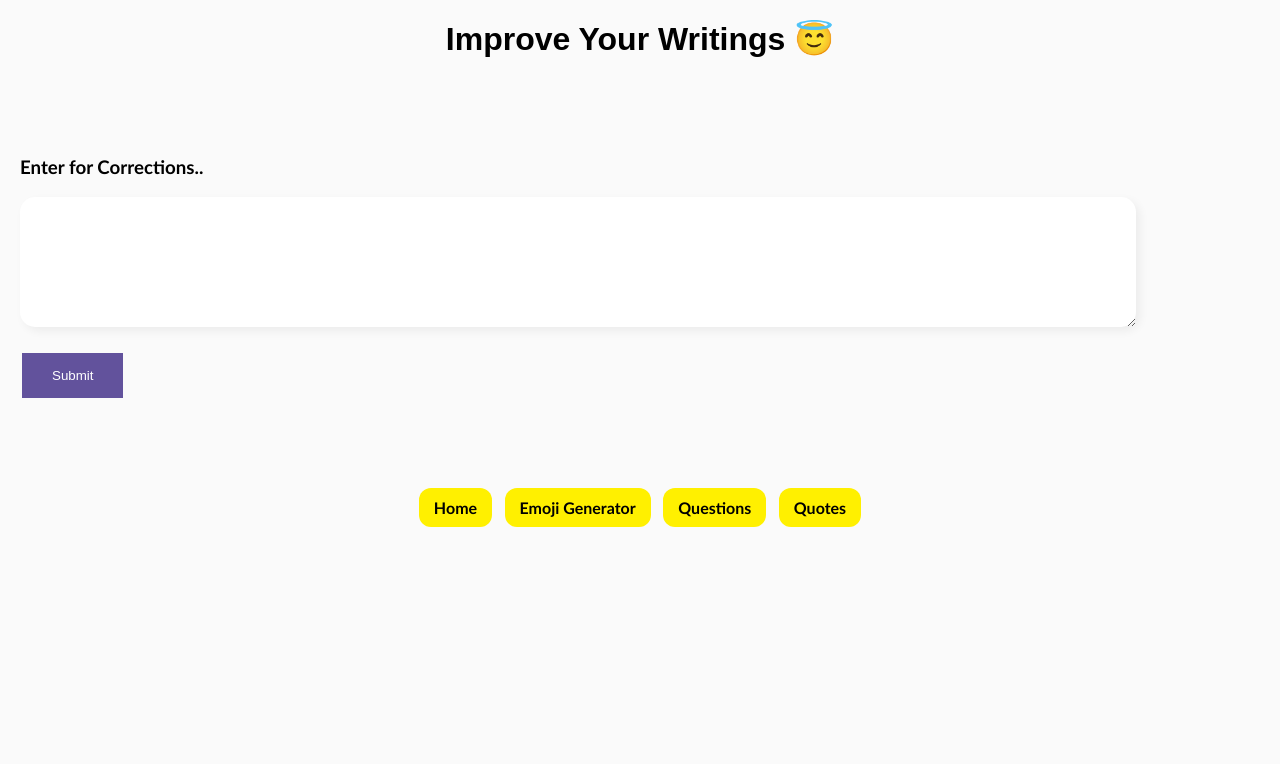
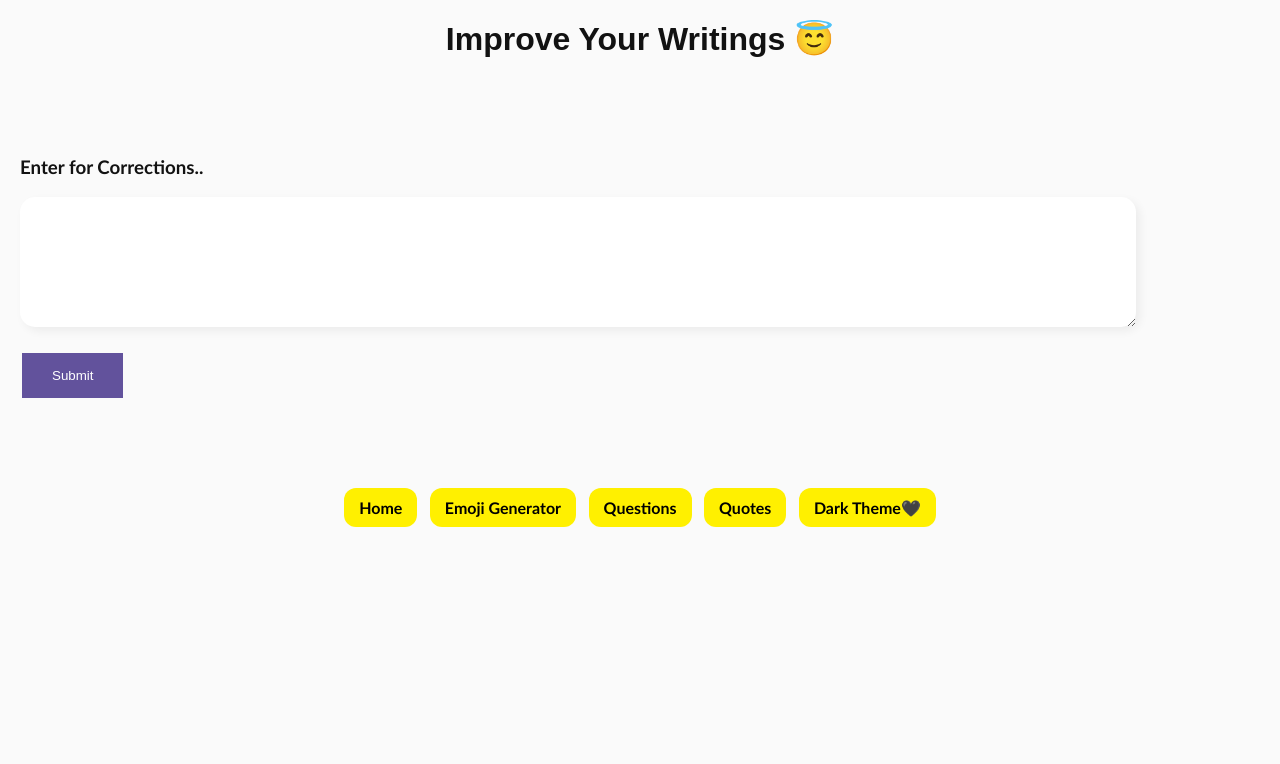
Before and after one commit to Mukesh23012000/Den, a Django app: template templates/gc.html in a window 1280 px wide. Shown: the top 764 px of the page. Run offline with Django 4.2, Linux system fonts and the light colour scheme; the template is opened without the code that fills it, so the values that code supplies are empty; some web fonts are replaced.

Commit message:
Update gc.html

```diff
--- a/templates/gc.html
+++ b/templates/gc.html
@@ -4,6 +4,21 @@
 		<link rel="stylesheet" href="https://fonts.googleapis.com/css?family=Sofia">
 		{% load static %}
 		<style>
+			{% if dark %}
+            			body{
+                			background-color:#121212;
+					color: #fafafa;
+           			    }
+				textarea{
+					background-color:#F5F5DC;
+			        }
+            		{% endif %}
+            		{% if not dark %}
+            			body{
+                			background-color: #fafafa;
+					        color: #121212;
+            				}
+            		{% endif %}
 			h2{
 			font-family:"Sofia", sans-serif;
 			}
@@ -26,7 +41,6 @@
 				}
 			body {
 				margin:20px;
-				background-color: #fafafa;
 				font-family:Calibri;
 				}
 			textarea {
@@ -98,6 +112,12 @@
 	<a class="button-32" role="button" href = 'emoji'>Emoji Generator</a>
 	<a class="button-32" role="button" href = 'quest'>Questions</a>
 	<a class="button-32" role="button" href = 'quote'>Quotes</a>
+	{% if dark %}
+        <a class="button-32" role="button" href= {% url 'black' %}>Lite Theme🤍</a>
+        {% endif %}
+        {% if not dark %}
+        <a class="button-32" role="button" href= {% url 'white' %}>Dark Theme🖤</a>
+        {% endif %}
 	<script type="text/javascript">
 		var a = "{{ct}}";
 		document.getElementById("my").defaultValue = a;
```
